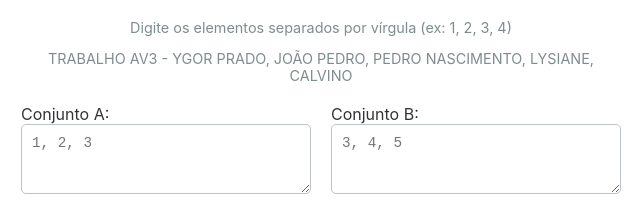
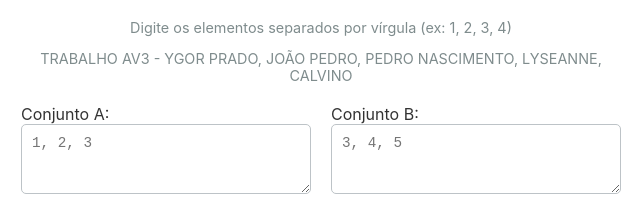
Before and after one commit to ygorpradoch/ProjetoMatematica, a website: page index.html in a window 1280 px wide. Shown: the part 205-420 px from the top of the page, 319-959 px from the left. Drawn offline with Linux system fonts and the light colour scheme.

Commit message:
ajeitando o nome da lisyane

```diff
--- a/index.html
+++ b/index.html
@@ -11,7 +11,7 @@
     <div class="container">
         <h1>Calculadora de Operações de Conjuntos</h1>
         <p>Digite os elementos separados por vírgula (ex: 1, 2, 3, 4)</p>
-        <p>TRABALHO AV3 - YGOR PRADO, JOÃO PEDRO, PEDRO NASCIMENTO, LYSIANE, CALVINO</p>
+        <p>TRABALHO AV3 - YGOR PRADO, JOÃO PEDRO, PEDRO NASCIMENTO, LYSEANNE, CALVINO</p>
 
         <div class="input-area">
             <div class="set-input">
```
